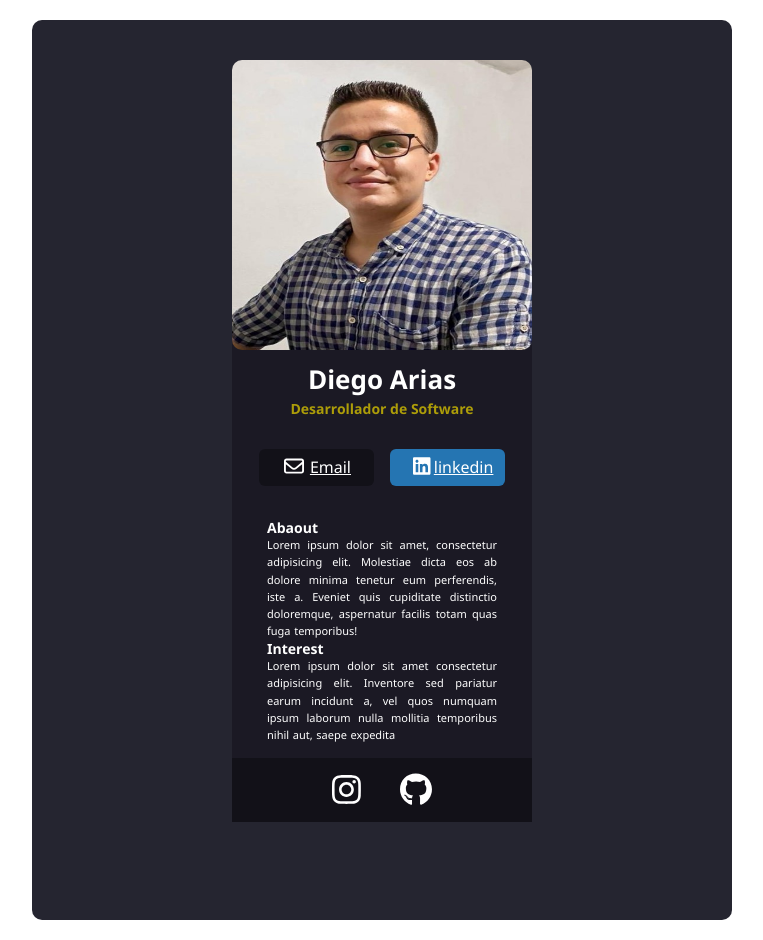
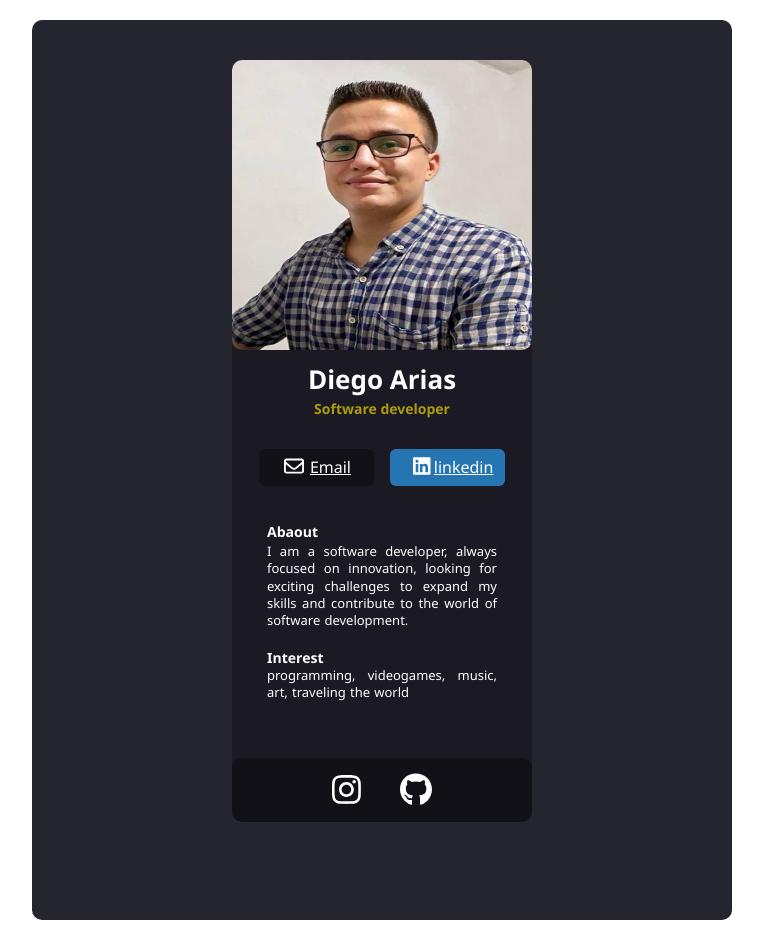
Before and after one commit to dhiego1510/project-business-card, a React (Vite) app: page / in a window 1280 px wide. Shown: the whole page, without its empty margins (258-1021 px from the left). Built offline with nearby package versions, Linux system fonts and the light colour scheme.

Commit message:
final details

```diff
--- a/src/App.css
+++ b/src/App.css
@@ -118,15 +118,17 @@ body {
   }
 
   p{
-    font-size: 11px;
+    font-size: 13px;
     text-align: justify;
     word-spacing: .05rem;
 
   }
-  h2{
+  .h3{
+
     margin-bottom: 3px;
     margin-top: 4px;
   }
+
 
   /*footer*/
 
@@ -145,6 +147,7 @@ body {
     align-items: center;
     padding: 3px;
     vertical-align: middle;
+    border-radius: 10px;
   }
 
   .button:hover {
@@ -153,3 +156,7 @@ body {
     scale: 0.9;
     transition: all 0.5s;
   }
+  .space {
+    display: block;
+    margin-bottom: 20px;
+  }
--- a/src/components/Info.jsx
+++ b/src/components/Info.jsx
@@ -2,16 +2,16 @@ export default function Info() {
   return (
     <section className="abaout-interest" >
 
-      <h3>Abaout</h3>
+      <h3 className="h3">Abaout</h3>
       <p>
-        Lorem ipsum dolor sit amet, consectetur adipisicing elit. Molestiae dicta eos ab dolore
-        minima tenetur eum perferendis, iste a. Eveniet quis cupiditate distinctio doloremque, aspernatur
-        facilis totam quas fuga temporibus!</p>
+      I am a software developer, always focused on innovation, looking for exciting challenges to expand
+       my skills and contribute to the world of software development.</p>
+
+      <span className="space"></span>
 
       <h3>Interest</h3>
       <p>
-        Lorem ipsum dolor sit amet consectetur adipisicing elit. Inventore sed pariatur earum incidunt a,
-        vel quos numquam ipsum laborum nulla mollitia temporibus nihil aut, saepe expedita
+      programming, videogames, music, art, traveling the world
       </p>
 
     </section>
--- a/src/components/MainContent.jsx
+++ b/src/components/MainContent.jsx
@@ -9,7 +9,7 @@ export default function Main() {
     <main className="main-container">
 
       <h1 className="main-h2 main-content">Diego Arias</h1>
-      <h4 className="main-h4 main-content">Desarrollador de Software</h4>
+      <h4 className="main-h4 main-content">Software developer</h4>
 
         <span className="main-span main-content"></span>
 
```
